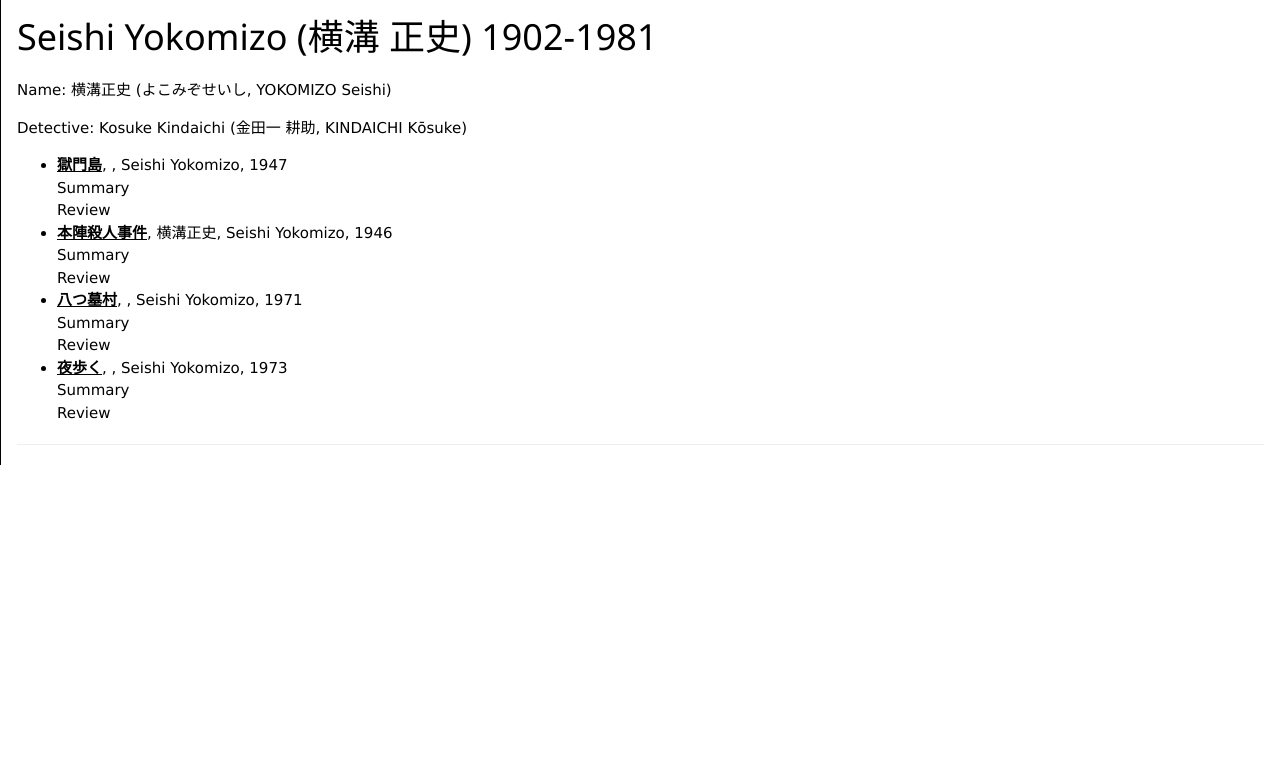
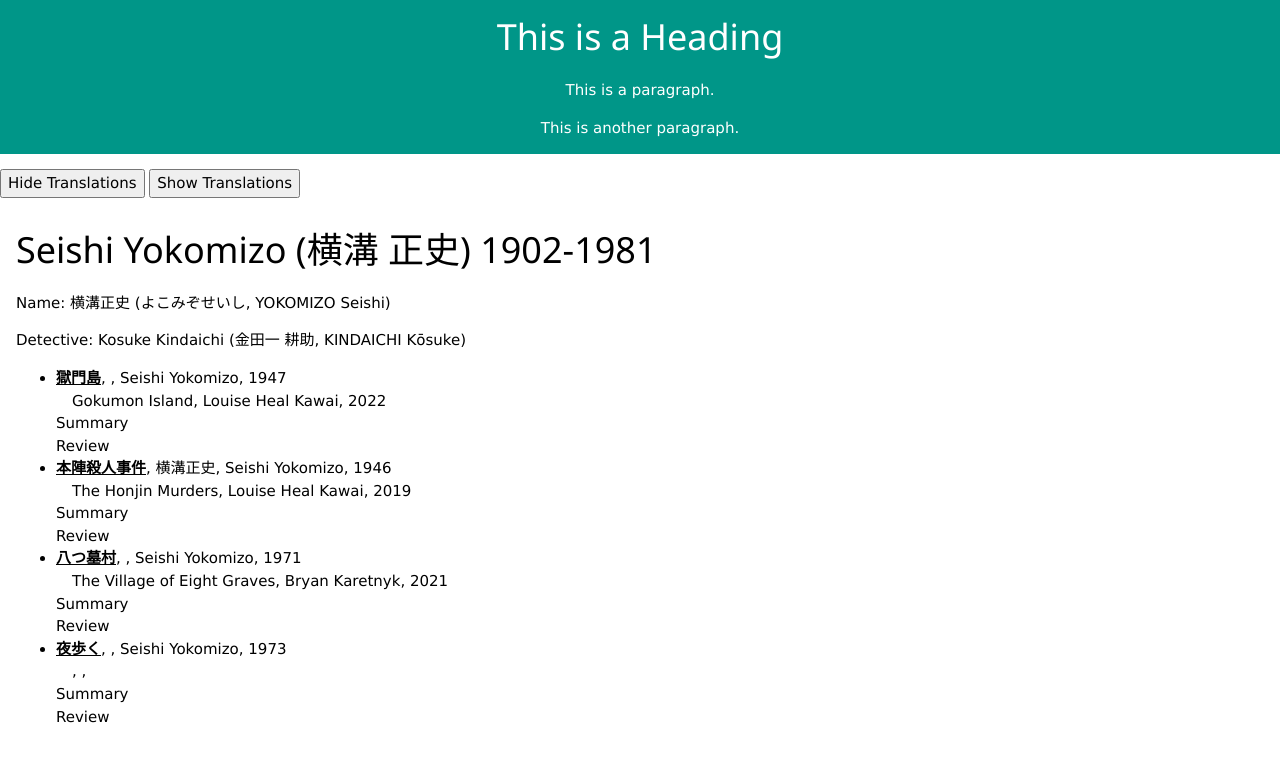
Before and after one commit to IdleTantei/idletantei.github.io, a Jekyll site: the page built from index.html, in a window 1280 px wide. Shown: the top 762 px of the page. Built offline with Jekyll 4.4.1, drawn with Linux system fonts in a browser that asks for light colours; comment, search, counter and statistics services are not loaded.

Commit message:
w3css ct

```diff
--- a/index.html
+++ b/index.html
@@ -7,6 +7,7 @@ title: index
   <title>Japanese detective novels</title>
   <meta name="viewport" content="width=device-width,initial-scale=1">
   <link rel="stylesheet" href="https://www.w3schools.com/w3css/4/w3.css">
+  <script src="https://www.w3schools.com/lib/w3.js"></script>
 </head>
 <body>
   <!-- en attente
@@ -29,9 +30,19 @@ title: index
       {% endfor %}
   </ul>
 -->
+<div class="w3-container w3-center w3-teal">
+  <h1>This is a Heading</h1>
+  <p>This is a paragraph.</p>
+  <p>This is another paragraph.</p>
+</div>
+<p>
+  <button onclick="w3.hide('#translations')">Hide Translations</button>
+  <button onclick="w3.show('#translations')">Show Translations</button>
+  </p>
+
 
 <!-- Seishi Yokomizo -->
-<article class="w3-container w3-border-left w3-border-black">
+<article class="w3-container">
 <h1>Seishi Yokomizo (横溝 正史) 1902-1981</h1>
 <p>Name: 横溝正史 (よこみぞせいし, YOKOMIZO Seishi)</p>
 <p>Detective: Kosuke Kindaichi (金田一 耕助, KINDAICHI Kōsuke)</p>
@@ -41,6 +52,9 @@ title: index
   {% if page.authorEn == 'Seishi Yokomizo' %}
     <li>
       <b><a href="{{page.url}}">{{page.titleKj}}</b></a>, {{page.authorKj}}, {{page.authorEn}}, {{page.year}}
+      <div id="translations" class="w3-container">
+        {{page.translation}}, {{page.translator}}, {{page.yeartr}}
+      </div>
       <details>
         <summary>Summary</summary>
         <span>{{page.summary}}</span>
@@ -54,7 +68,6 @@ title: index
     {% endif %}
     {% endfor %}
 </ul>
-<hr>
 </article>
 </body>
 </html>
```
Also changed, not shown: pages/gokumonto.md (+2 -2 lines), pages/honjinsatsujinjiken.md (+2 -2 lines), pages/yatsuhakamura.md (+2 -2 lines), pages/yoruaruku.md (+2 -2 lines), 3 other files.
